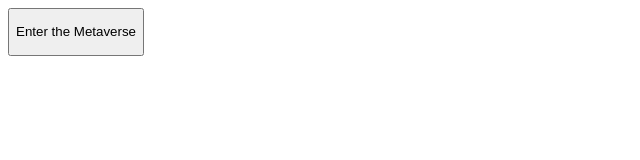
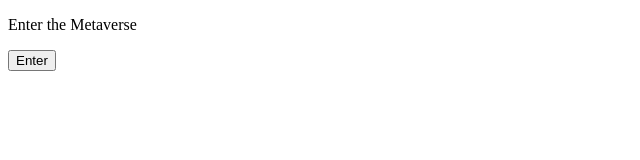
Before and after one commit to acciojob/enter-metaverse-vaibhavkambl, a website: page main.html in a window 1280 px wide. Shown: the whole page, without its empty margins (0-640 px from the left). Drawn offline with Linux system fonts and the light colour scheme.

Commit message:
created a submission

```diff
--- a/main.html
+++ b/main.html
@@ -7,8 +7,9 @@
 </head>
 
 <body>
-	<button id="enterBtn"> <p id="status">Enter the Metaverse</p></button>
 
+	<p id="status">Enter the Metaverse</p>
+	<button id="enterBtn" onclick="changeText()">Enter</button>
 	<!-- the entire body must be written by student -->
     <script type="text/javascript" src="./script.js">
 </script>
--- a/script.js
+++ b/script.js
@@ -1,4 +1,4 @@
 //your JS code here. If required.
- document.getElementById('enterBtn').addEventListener('click', function() {
-            document.getElementById('status').innerText = "Entered Metaverse";
-        });
+ function changeText() {
+            document.getElementById('status').innerHTML = "<h1>Entered Metaverse</h1>";
+        }
```
